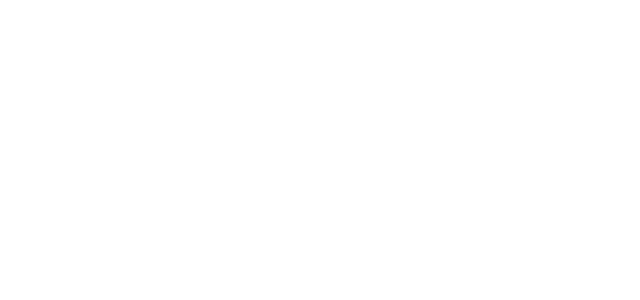
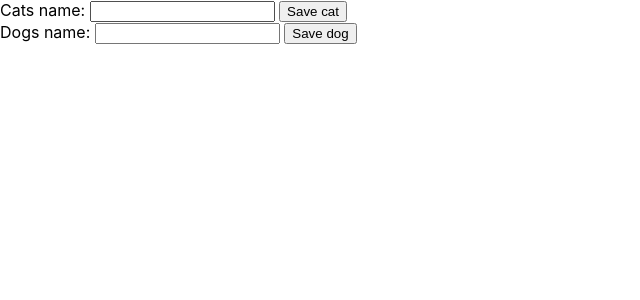
Before and after one commit to Kvazar103/react-project, a React (Create React App) app: page / in a window 1280 px wide. Shown: the top 300 px of the page, without its empty margins (0-640 px from the left). Built offline with nearby package versions, Linux system fonts and the light colour scheme.

Commit message:
useReducer resolve

```diff
--- a/src/App.js
+++ b/src/App.js
@@ -1,12 +1,76 @@
+import {useReducer, useRef} from "react";
 
 import './App.css';
 
-function App() {
-  return (
-    <div>
+const reducer = (state, action) => {
+    const {type, payload} = action;
 
-    </div>
-  );
+    switch (type) {
+
+        case 'addCat':
+            return {...state, cats: [...state.cats, {name: payload, id: Date.now()}]};
+
+        case 'deleteCat':
+            return {...state, cats: state.cats.filter(cat => cat.id !== payload)};
+
+        case 'addDog':
+            return {...state, dogs: [...state.dogs, {name: payload, id: Date.now()}]};
+
+        case 'deleteDog':
+            return {...state, dogs: state.dogs.filter(dog => dog.id !== payload)};
+        default:
+            console.error('');
+            return state;
+    }
 }
 
+function App() {
+
+    const [state, dispatch] = useReducer(reducer, {cats: [], dogs: []});
+
+    const catInput = useRef();
+    const dogInput = useRef();
+
+    const createCat = () => {
+        dispatch({type: 'addCat', payload: catInput.current.value});
+        catInput.current.value = '';
+
+    }
+
+    const createDog = () => {
+        dispatch({type: 'addDog', payload: dogInput.current.value});
+        dogInput.current.value = '';
+
+    }
+
+    return (
+        <div className={'main'}>
+            <div className={'cats'}>
+                <div>
+                    <label>Cats name: <input type="text" ref={catInput}/> </label>
+                    <button onClick={createCat}>Save cat</button>
+                </div>
+                {
+                    state.cats.map(cat => (<div key={cat.id}>
+                        {cat.name}
+                        <button onClick={() => dispatch({type: 'deleteCat', payload: cat.id})}>Delete cat</button>
+                    </div>))
+                }
+            </div>
+
+            <div className={'dogs'}>
+                <div>
+                    <label>Dogs name: <input type="text" ref={dogInput}/> </label>
+                    <button onClick={createDog}>Save dog</button>
+                </div>
+                {
+                    state.dogs.map(dog => (<div key={dog.id}>
+                        {dog.name}
+                        <button onClick={() => dispatch({type: 'deleteDog', payload: dog.id})}>Delete dog</button>
+                    </div>))
+                }
+            </div>
+        </div>
+    );
+}
 export default App;
```
